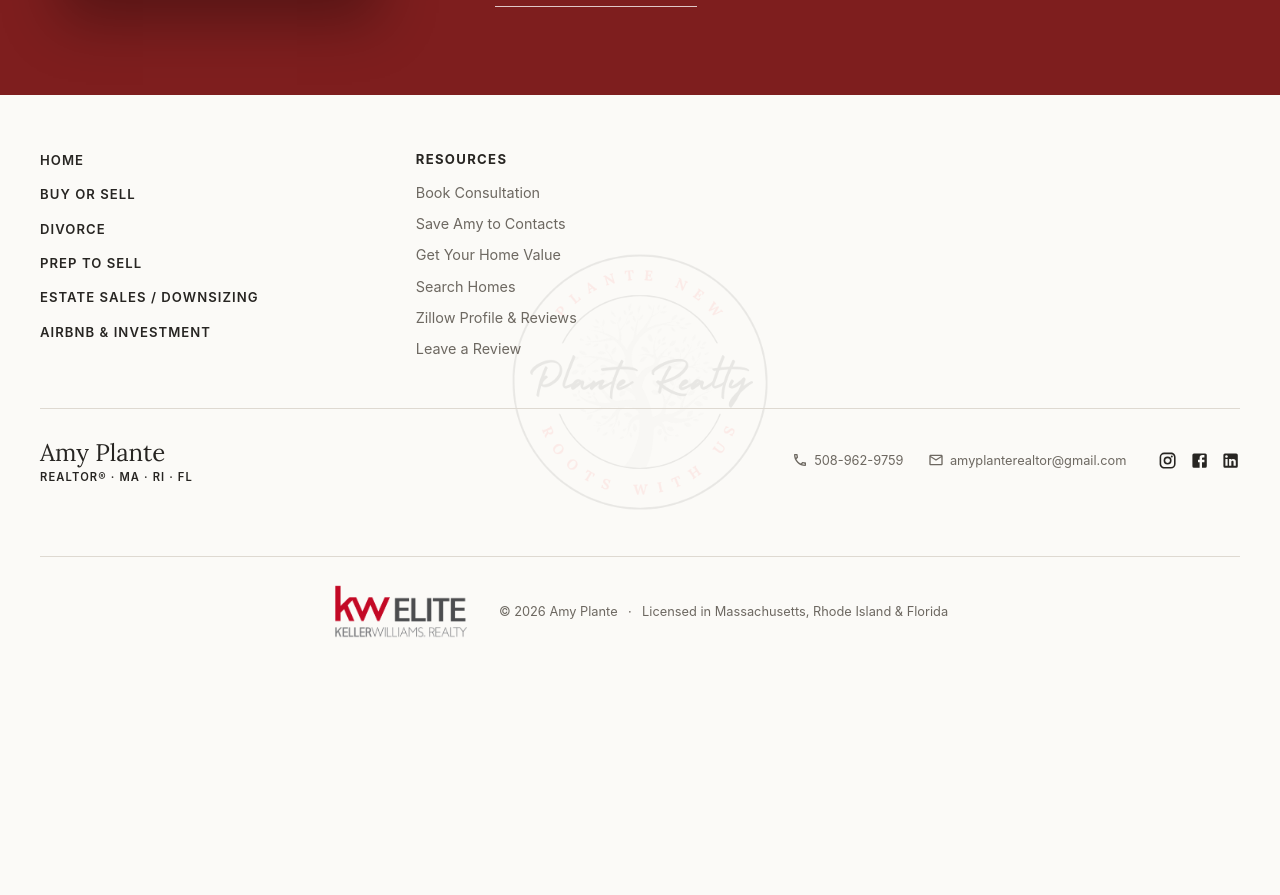
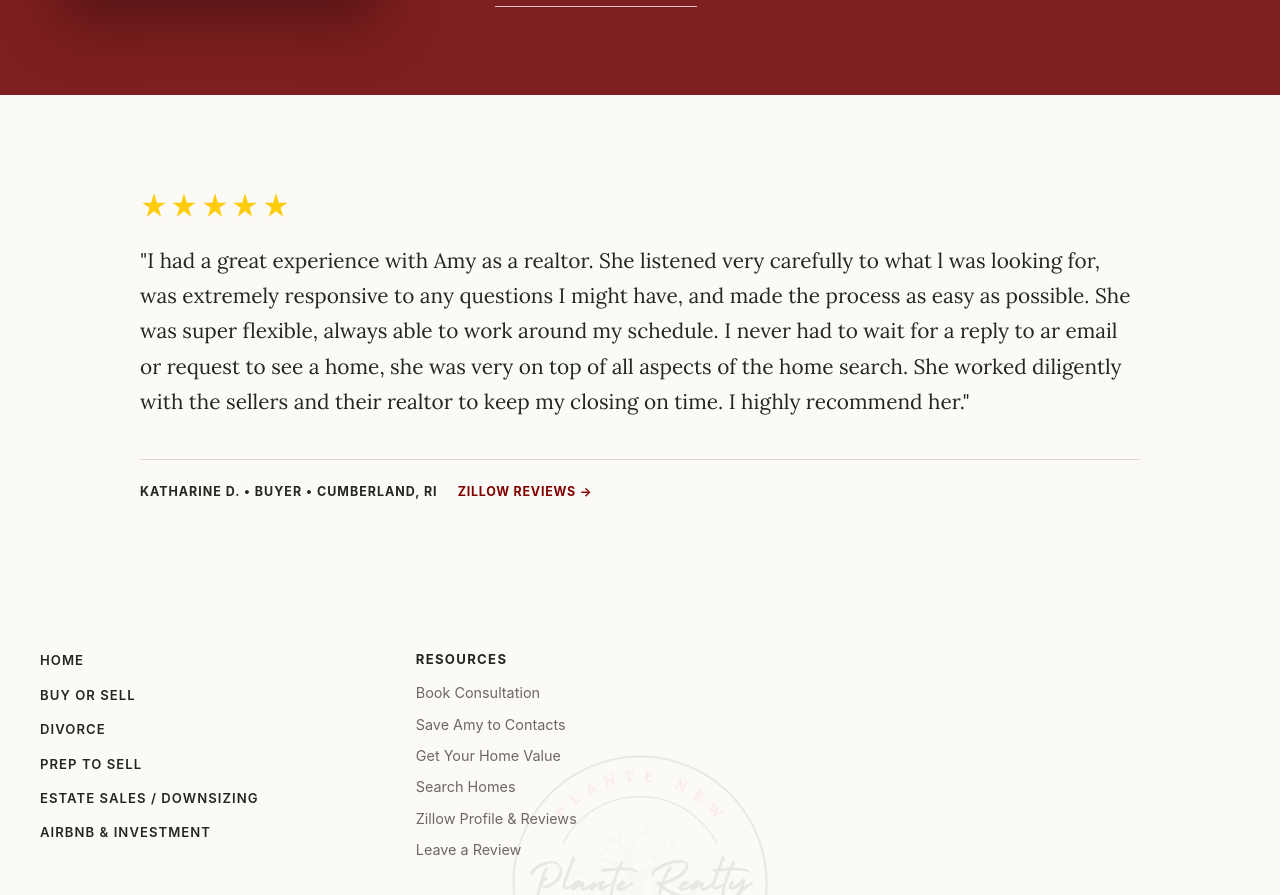
Before and after one commit to splante1060-star/amyp-realtor-website, a React (Vite) app: page /divorce-real-estate in a window 1280 px wide. Shown: the part 5070-5965 px from the top of the page. Before the commit the page ends 5740 px from the top, so only its background shows below. Built offline with nearby package versions, Linux system fonts and the light colour scheme.

Commit message:
feat: add Divorce testimonial section

```diff
--- a/src/components/buy-or-sell/BuySellTestimonialSection.tsx
+++ b/src/components/buy-or-sell/BuySellTestimonialSection.tsx
@@ -62,7 +62,7 @@ export default function BuySellTestimonialSection() {
             target="_blank"
             rel="noreferrer"
           >
-            Zillow Review →
+            Zillow Reviews →
           </a>
         </div>
       </div>
--- /dev/null
+++ b/src/components/divorce-real-estate/DivorceTestimonialSection.tsx
@@ -0,0 +1,43 @@
+import StarRateIcon from "@mui/icons-material/StarRate";
+
+export default function DivorceTestimonialSection() {
+  return (
+    <section className="divorce-testimonial-section">
+      <div className="container divorce-testimonial-container">
+        <div
+          className="divorce-testimonial-stars"
+          aria-label="5 out of 5 stars"
+        >
+          {Array.from({ length: 5 }).map((_, index) => (
+            <StarRateIcon key={index} />
+          ))}
+        </div>
+
+        <blockquote className="divorce-testimonial-quote">
+          <p>
+            "I had a great experience with Amy as a realtor. She listened very
+            carefully to what l was looking for, was extremely responsive to any
+            questions I might have, and made the process as easy as possible.
+            She was super flexible, always able to work around my schedule. I
+            never had to wait for a reply to ar email or request to see a home,
+            she was very on top of all aspects of the home search. She worked
+            diligently with the sellers and their realtor to keep my closing on
+            time. I highly recommend her."
+          </p>
+        </blockquote>
+
+        <div className="divorce-testimonial-attribution">
+          <strong>Katharine D. • Buyer • Cumberland, RI</strong>
+
+          <a
+            href="https://www.zillow.com/profile/amyplante"
+            target="_blank"
+            rel="noreferrer"
+          >
+            Zillow Reviews →
+          </a>
+        </div>
+      </div>
+    </section>
+  );
+}
--- a/src/pages/DivorceRealEstatePage.tsx
+++ b/src/pages/DivorceRealEstatePage.tsx
@@ -6,6 +6,7 @@ import DivorceHomeDecisionSection from "../components/divorce-real-estate/Divorc
 import DivorceVestaSection from "../components/divorce-real-estate/DivorceVestaSection";
 import DivorceWorkingWithAmySection from "../components/divorce-real-estate/DivorceWorkingWithAmySection";
 import DivorceGuideSection from "../components/divorce-real-estate/DivorceGuideSection";
+import DivorceTestimonialSection from "../components/divorce-real-estate/DivorceTestimonialSection";
 
 export default function DivorceRealEstatePage() {
   return (
@@ -16,6 +17,7 @@ export default function DivorceRealEstatePage() {
       <DivorceVestaSection />
       <DivorceWorkingWithAmySection />
       <DivorceGuideSection />
+      <DivorceTestimonialSection />
     </div>
   );
 }
--- a/src/styles/divorce-real-estate.css
+++ b/src/styles/divorce-real-estate.css
@@ -706,6 +706,79 @@
   border-color: #fff;
 }
 
+/* ========= DIVORCE TESTIMONIAL ========= */
+.divorce-testimonial-section {
+  padding: 6rem 0;
+  background: var(--color-background);
+}
+
+.divorce-testimonial-container {
+  max-width: 1000px;
+}
+
+.divorce-testimonial-stars {
+  display: flex;
+  gap: 0.15rem;
+
+  margin-bottom: 1.5rem;
+}
+
+.divorce-testimonial-stars svg {
+  font-size: 1.75rem;
+  color: #fdcc0d;
+}
+
+.divorce-testimonial-quote {
+  margin: 0;
+  font-family: var(--font-heading);
+  font-size: clamp(1.3rem, 1.5vw, 2rem);
+  font-weight: 400;
+  line-height: 1.4;
+
+  color: var(--color-text);
+}
+
+.divorce-testimonial-attribution {
+  display: flex;
+  align-items: center;
+  gap: 1.25rem;
+
+  margin-top: 2.5rem;
+  padding-top: 1.5rem;
+
+  border-top: 1px solid var(--color-border);
+}
+
+.divorce-testimonial-attribution strong {
+  font-family: var(--font-body);
+  font-size: 0.78rem;
+  font-weight: 700;
+  letter-spacing: 0.08em;
+  text-transform: uppercase;
+
+  color: var(--color-text);
+}
+
+.divorce-testimonial-attribution a {
+  font-family: var(--font-body);
+  font-size: 0.78rem;
+  font-weight: 700;
+  letter-spacing: 0.06em;
+  text-transform: uppercase;
+
+  color: var(--color-accent);
+  text-decoration: none;
+
+  transition:
+    color 0.2s ease,
+    transform 0.2s ease;
+}
+
+.divorce-testimonial-attribution a:hover {
+  color: var(--color-accent-dark);
+  transform: translateX(3px);
+}
+
 /* ========================================
    RESPONSIVE
 ======================================== */
@@ -1074,4 +1147,27 @@
   .divorce-guide-link {
     margin-top: 2.25rem;
   }
+
+  /* ========= DIVORCE TESTIMONIAL ========= */
+  .divorce-testimonial-section {
+    padding: 4.5rem 0;
+  }
+
+  .divorce-testimonial-stars {
+    margin-bottom: 1.5rem;
+  }
+
+  .divorce-testimonial-stars svg {
+    font-size: 1.5rem;
+  }
+
+  .divorce-testimonial-attribution {
+    flex-direction: column;
+    align-items: flex-start;
+    gap: 0.5rem;
+
+    margin-top: 2rem;
+    padding-top: 1.25rem;
+    padding-top: 1.25rem;
+  }
 }
```
